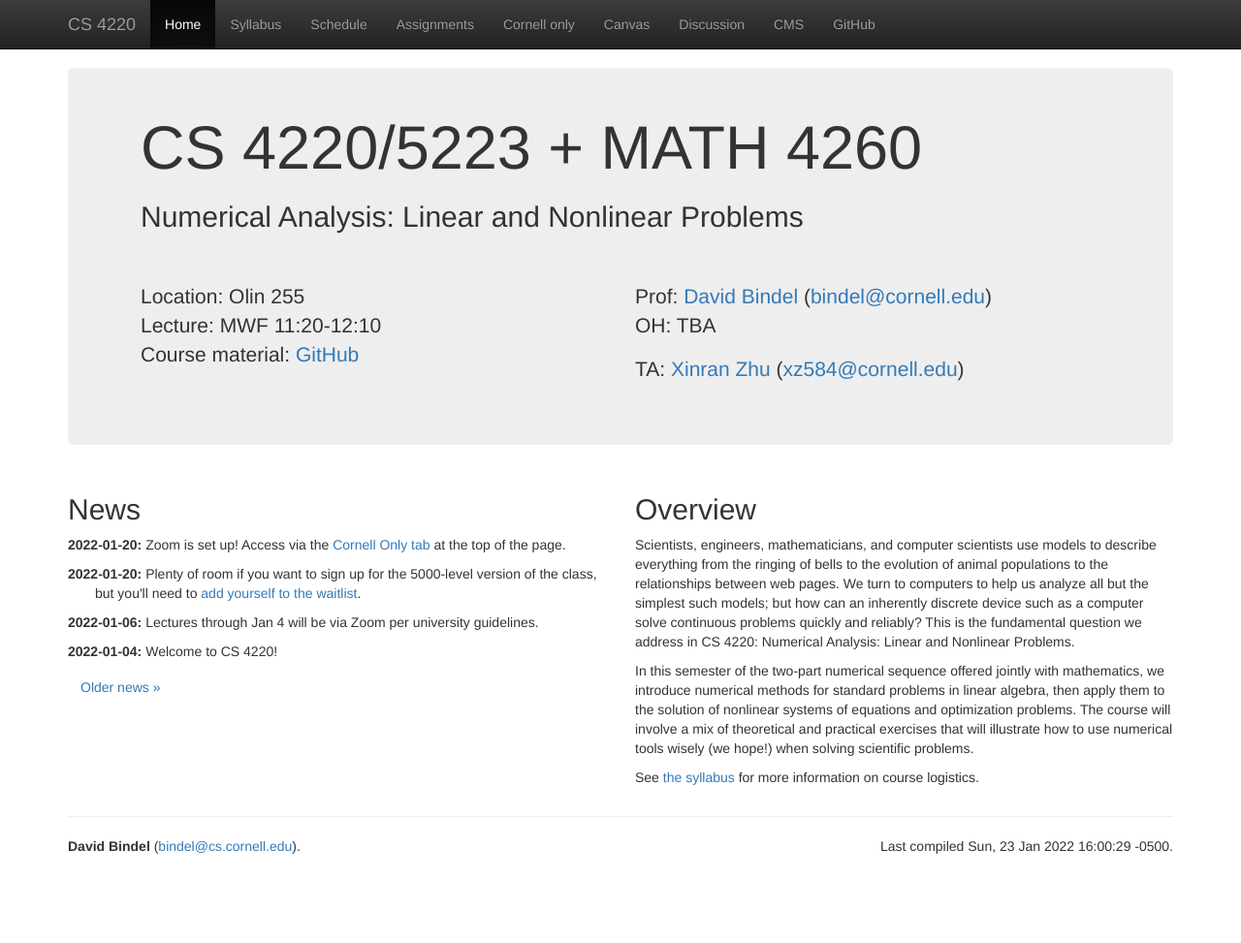
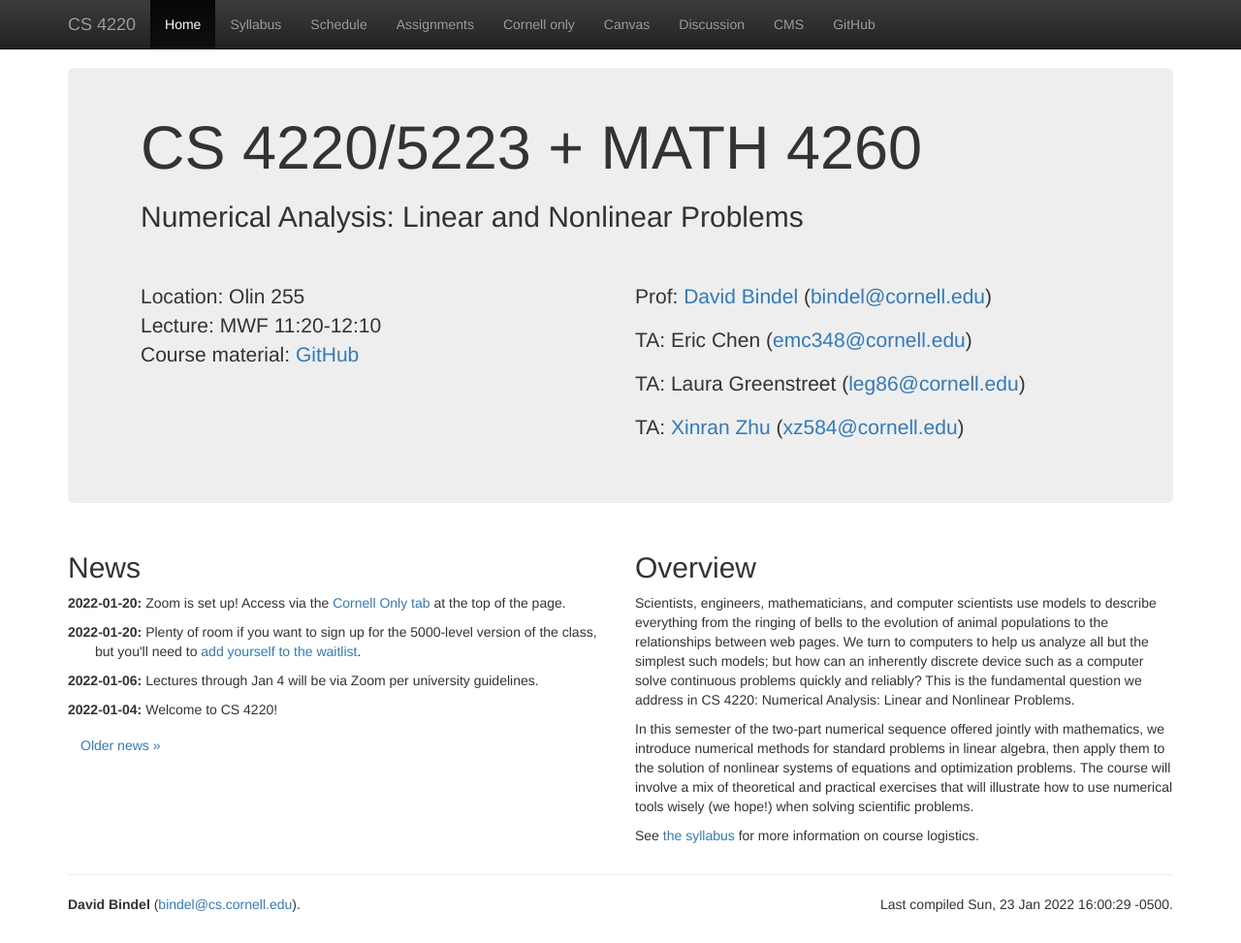
Before and after one commit to dbindel/cs4220-s22, a Jekyll site: the page built from web/index.html, in a window 1280 px wide and 973 px high. Shown: the whole window at 97% size. Built offline with Jekyll 4.4.1, drawn with Linux system fonts in a browser that asks for light colours; nearby versions of some CDN libraries.

Commit message:
Update course staff info.

```diff
--- a/web/_includes/cs4220_head.html
+++ b/web/_includes/cs4220_head.html
@@ -18,12 +18,19 @@
     <div class="col-xs-7 col-sm-6 col-md-6 col-lg-6">
       <p>
         Prof: <a href="http://www.cs.cornell.edu/~bindel">David Bindel</a>
-        (<a href="mailto:bindel@cornell.edu">bindel@cornell.edu</a>)<br/>
-        OH: TBA
+        (<a href="mailto:bindel@cornell.edu">bindel@cornell.edu</a>)
+      </p>
+      <p>
+        TA: Eric Chen
+        (<a href="mailto:emc348@cornell.edu">emc348@cornell.edu</a>)
+      </p>
+      <p>
+        TA: Laura Greenstreet
+        (<a href="mailto:leg86@cornell.edu">leg86@cornell.edu</a>)
       </p>
       <p>
         TA: <a href="https://www.cam.cornell.edu/research/grad-students/jessie-xinran-zhu">Xinran Zhu</a>
-        (<a href="mailto:xz584@cornell.edu">xz584@cornell.edu</a>)<br/>
+        (<a href="mailto:xz584@cornell.edu">xz584@cornell.edu</a>)
       </p>
     </div>
     </div>
```
